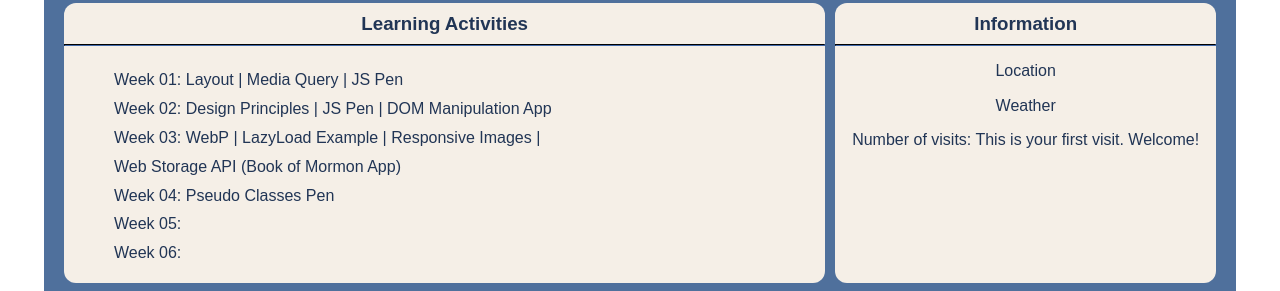
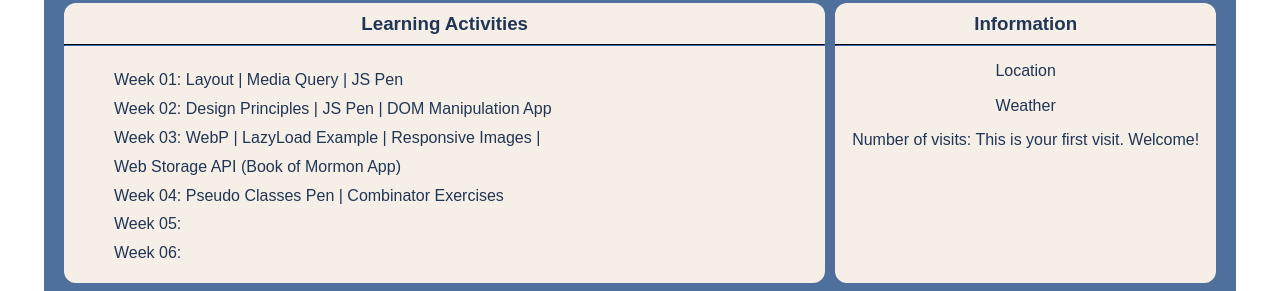
Before and after one commit to ramakrishnadas/wdd230, a plain HTML site: page index.html in a window 1280 px wide. Shown: the part 1049-1340 px from the top of the page. Drawn offline with nearby package versions, Linux system fonts and the light colour scheme; a web font is replaced by a local one.

Commit message:
completed combinator exercises

```diff
--- a/index.html
+++ b/index.html
@@ -57,7 +57,7 @@
                 <li>Week 01: <a href="week01/holygrail.html">Layout</a> | <a href="week01/media-query.html">Media Query</a> | <a href="https://codepen.io/Rama-Krishna-Das/pen/yLGoeRY">JS Pen</a></li>
                 <li>Week 02: <a href="week02/design.html">Design Principles</a> | <a href="https://codepen.io/Rama-Krishna-Das/pen/KKbyoVN">JS Pen</a> | <a href="week02/bom.html">DOM Manipulation App</a></li>
                 <li>Week 03: <a href="week03/images/landscape.webp">WebP</a> | <a href="week03/lazyload.html">LazyLoad Example</a> | <a href="week03/responsive-images.html">Responsive Images</a> | <a href="week03/bom.html">Web Storage API (Book of Mormon App)</a></li>
-                <li>Week 04: <a href="https://codepen.io/Rama-Krishna-Das/pen/qBLJYrZ">Pseudo Classes Pen</a></li>
+                <li>Week 04: <a href="https://codepen.io/Rama-Krishna-Das/pen/qBLJYrZ">Pseudo Classes Pen</a> | <a href="week04/images/combinator-exercises.jpeg">Combinator Exercises</a></li>
                 <li>Week 05: <a href=""></a></li>
                 <li>Week 06: <a href=""></a></li>
             </ul>
```
Also changed, not shown: week04/images/combinator-exercises.jpeg (added).
